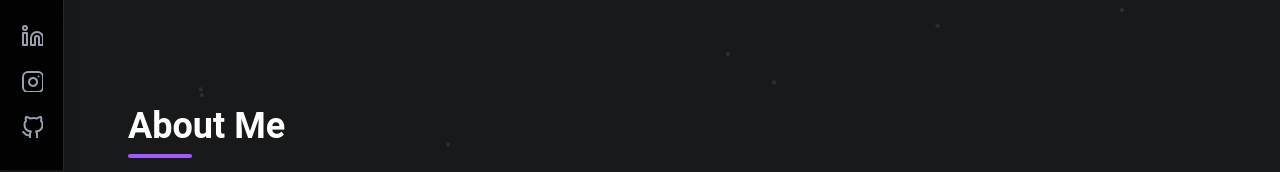
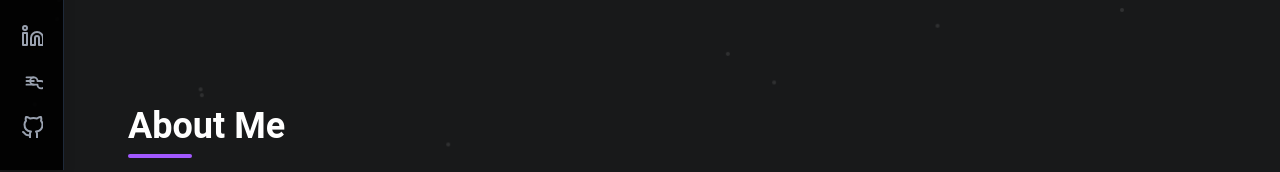
Before and after one commit to teressaconde/teressa-portfolio, a Next.js app: page / in a window 1280 px wide. Shown: the part 630-802 px from the top of the page. Built offline with nearby package versions, Linux system fonts and the light colour scheme.

Commit message:
updated the behance logo

```diff
--- a/app/ProjectSection.js
+++ b/app/ProjectSection.js
@@ -108,7 +108,7 @@ export default function ProjectSection() {
           View Project <span aria-hidden>→</span>
         </a>
         {/** Optional live demo */}
-        <a href="[Live link]" className="text-[var(--accent)] hover:underline flex items-center gap-2">
+        <a href="https://www.figma.com/proto/Us7mPFvg3imyS33FlB4sfK?node-id=0-1&t=kSUDzEJnZWqtNRDq-6" className="text-[var(--accent)] hover:underline flex items-center gap-2">
           <svg width="18" height="18" fill="none" stroke="currentColor" strokeWidth="2" strokeLinecap="round" strokeLinejoin="round"><path d="M12 5v8m0 0l-3-3m3 3l3-3"/><rect x="3" y="3" width="12" height="12" rx="2"/></svg>
           Live Demo
         </a>
--- a/app/Sidebar.js
+++ b/app/Sidebar.js
@@ -17,9 +17,27 @@ const socials = [
   { href: "https://www.linkedin.com/public-profile/settings?trk=d_flagship3_profile_self_view_public_profile", label: "LinkedIn", icon: (
     <svg width="22" height="22" fill="none" stroke="currentColor" strokeWidth="2" strokeLinecap="round" strokeLinejoin="round"><rect x="2" y="9" width="4" height="12"/><circle cx="4" cy="4" r="2"/><path d="M16 8a6 6 0 0 1 6 6v7h-4v-7a2 2 0 0 0-2-2 2 2 0 0 0-2 2v7h-4v-7a6 6 0 0 1 6-6z"/></svg>
   ) },
-  { href: "https://www.behance.net/teressaconde", label: "Behance", icon: (
-    <svg width="22" height="22" fill="none" stroke="currentColor" strokeWidth="2" strokeLinecap="round" strokeLinejoin="round"><rect x="2" y="2" width="20" height="20" rx="5"/><path d="M16 11.37A4 4 0 1 1 12.63 8 4 4 0 0 1 16 11.37z"/><line x1="17.5" y1="6.5" x2="17.5" y2="6.5"/></svg>
-  ) },
+{
+  href: "https://www.behance.net/teressaconde",
+  label: "Behance",
+  icon: (
+    <svg
+      width="22"
+      height="22"
+      viewBox="0 0 24 24"
+      fill="none"
+      stroke="currentColor"
+      strokeWidth="2"
+      strokeLinecap="round"
+      strokeLinejoin="round"
+    >
+      <path d="M22 12h-4c0-2.21-1.79-4-4-4s-4 1.79-4 4c0 2.21 1.79 4 4 4h4c0 2.21 1.79 4 4 4s4-1.79 4-4c0-2.21-1.79-4-4-4z"/>
+      <path d="M6 8h8"/>
+      <path d="M6 12h8"/>
+      <path d="M6 16h8"/>
+    </svg>
+  )
+},
   { href: "https://github.com/teressaconde", label: "GitHub", icon: (
     <svg width="22" height="22" fill="none" stroke="currentColor" strokeWidth="2" strokeLinecap="round" strokeLinejoin="round"><path d="M9 19c-5 1.5-5-2.5-7-3m14 6v-3.87a3.37 3.37 0 0 0-.94-2.61c3.14-.35 6.44-1.54 6.44-7A5.44 5.44 0 0 0 20 4.77 5.07 5.07 0 0 0 19.91 1S18.73.65 16 2.48a13.38 13.38 0 0 0-7 0C6.27.65 5.09 1 5.09 1A5.07 5.07 0 0 0 5 4.77a5.44 5.44 0 0 0-1.5 3.78c0 5.42 3.3 6.61 6.44 7A3.37 3.37 0 0 0 9 18.13V22"/></svg>
   ) },
```
